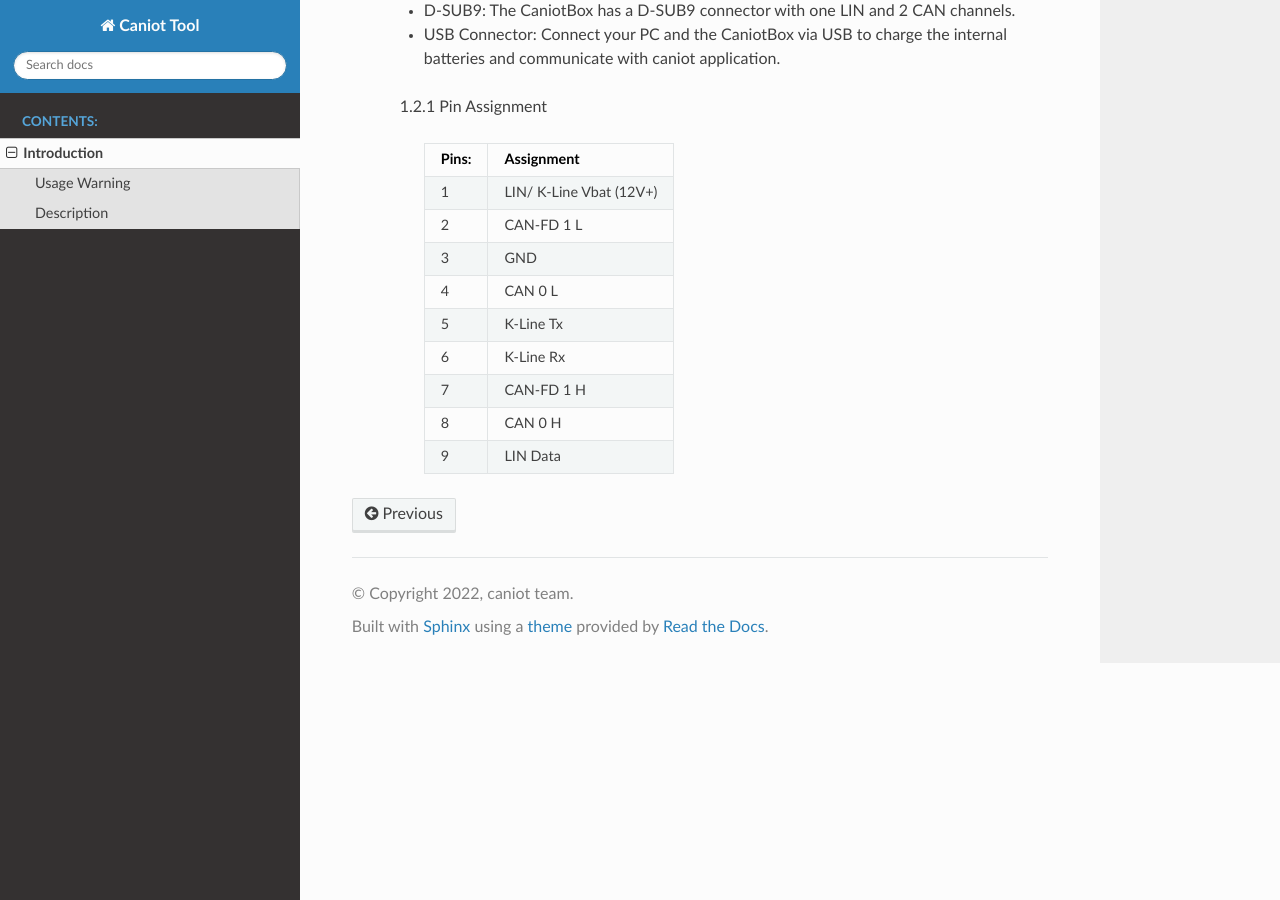
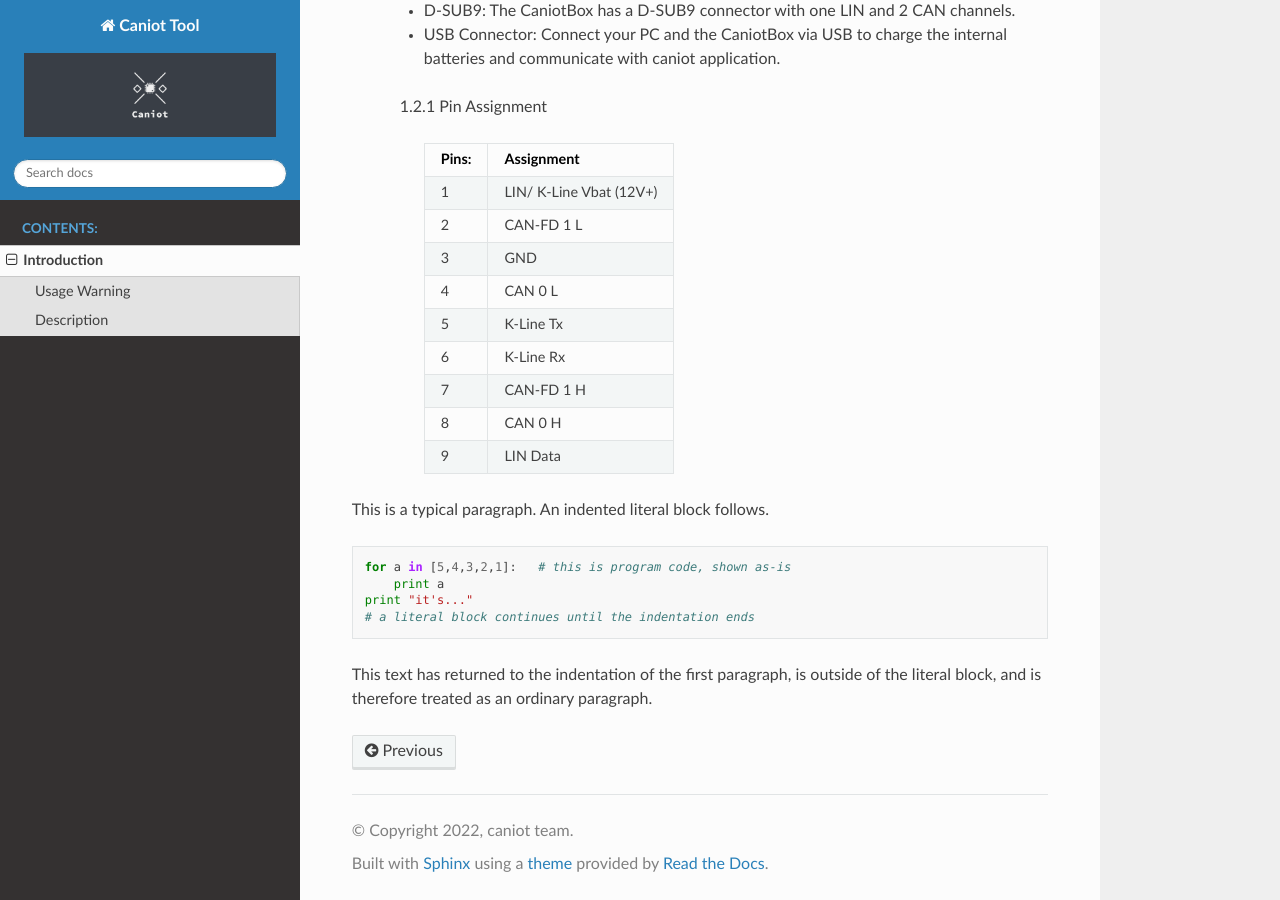
Before and after one commit to caniot/caniot_tools, a Sphinx documentation site: the page built from docs/source/intro.rst, in a window 1280 px wide and 900 px high, scrolled down 1849 px. Built offline with Sphinx 7.4.7 and the Read the Docs theme 2.0.0, drawn with Linux system fonts in a browser that asks for light colours.

Commit message:
add some changes

```diff
--- a/docs/source/conf.py
+++ b/docs/source/conf.py
@@ -26,3 +26,10 @@
 
 html_theme = 'sphinx_rtd_theme'
 html_static_path = ['_static']
+html_favicon = './images/favicon.png'
+html_title = 'Caniot Tool'
+html_logo = './images/twitter_header_photo_2.png'
+html_theme_options = {
+    'logo_only': False,
+    'display_version': True,
+}
--- a/docs/source/intro.rst
+++ b/docs/source/intro.rst
@@ -70,3 +70,17 @@
             8      CAN 0 H
             9      LIN Data
             =====  ========================
+
+
+This is a typical paragraph.  An indented literal block follows.
+
+::
+
+    for a in [5,4,3,2,1]:   # this is program code, shown as-is
+        print a
+    print "it's..."
+    # a literal block continues until the indentation ends
+
+This text has returned to the indentation of the first paragraph,
+is outside of the literal block, and is therefore treated as an
+ordinary paragraph.
```
Also changed, not shown: docs/source/images/favicon.png (added), docs/source/images/twitter_header_photo_2.png (added).
